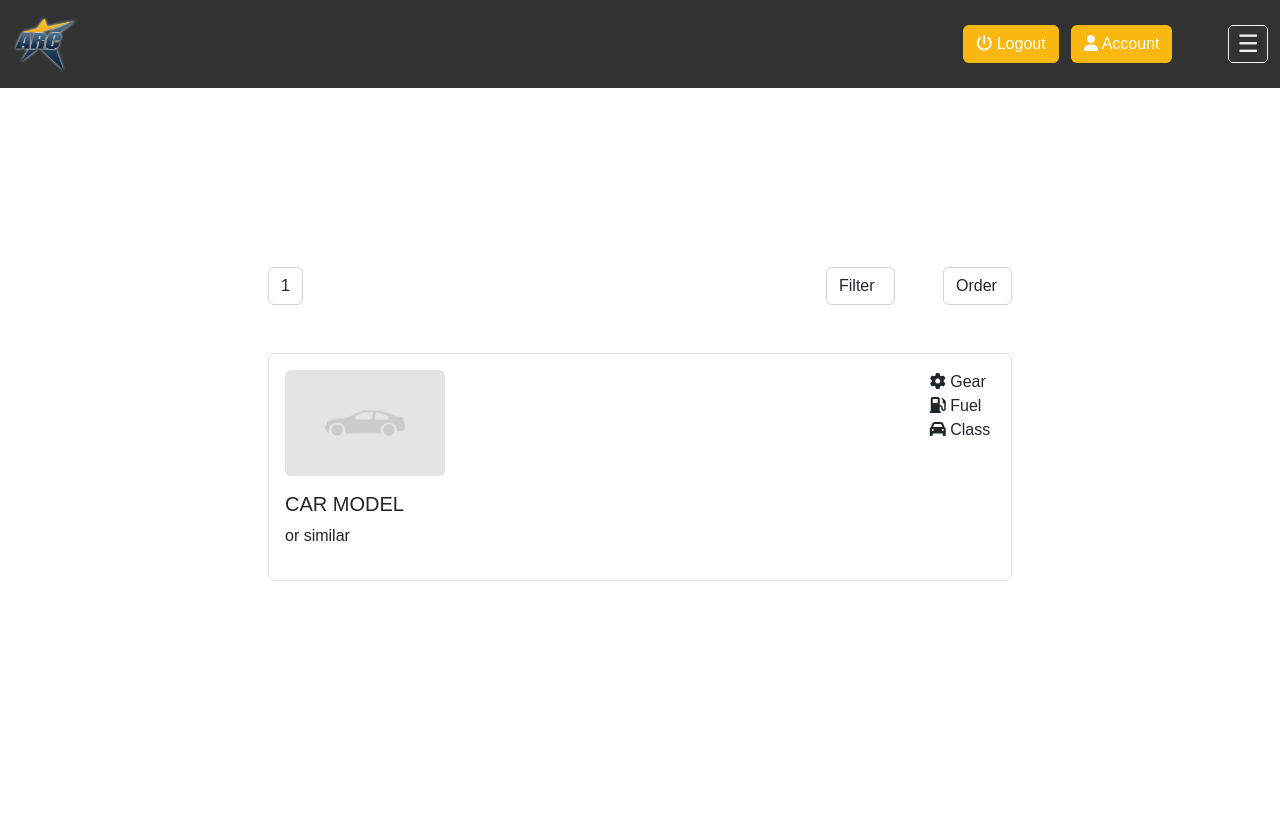
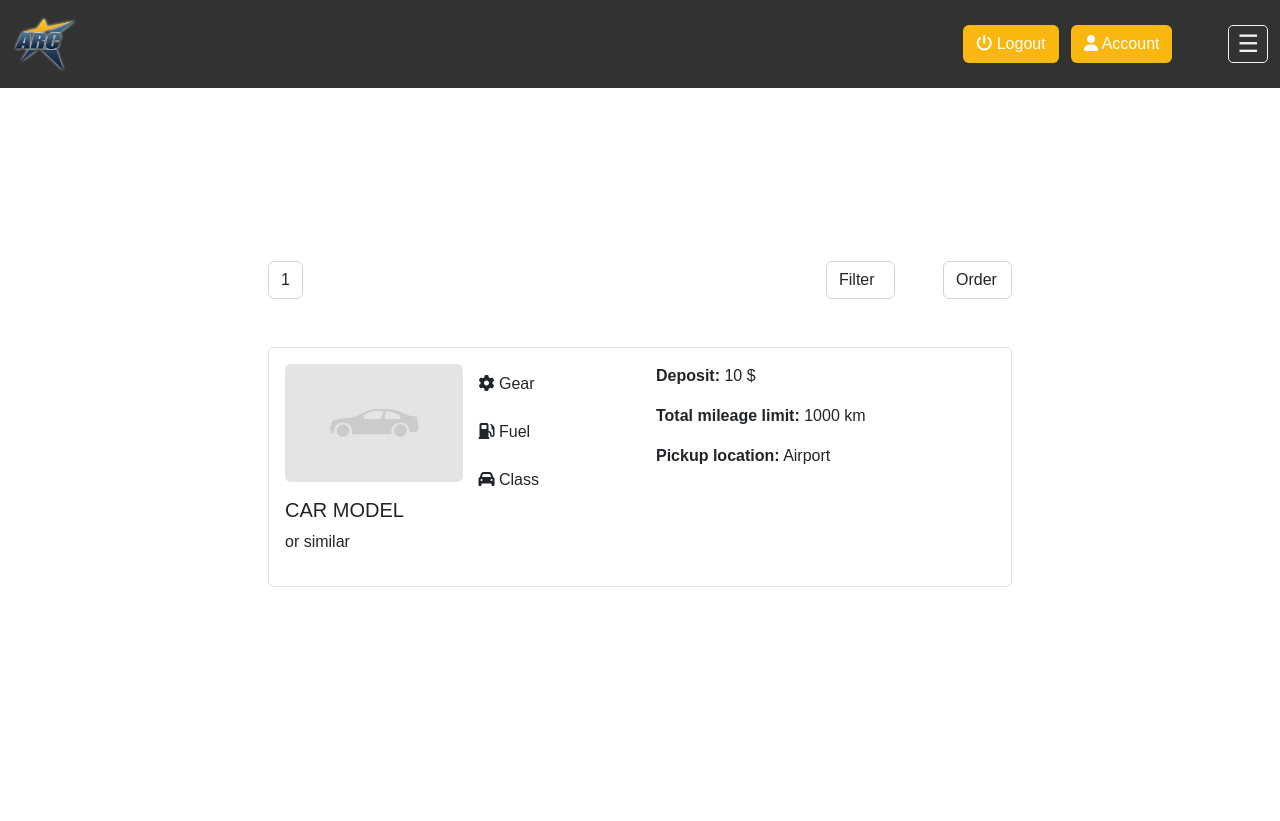
Before and after one commit to oyldrr/alanyarentalcar, a PHP site: page /rent.php in a window 1280 px wide. Shown: the top 821 px of the page. Run offline with PHP 8.4, Linux system fonts and the light colour scheme; the visitor is signed in with stand-in values (Sample User, id 1).

Commit message:
fav icon added rent page improved

```diff
--- a/css/style.css
+++ b/css/style.css
@@ -82,7 +82,6 @@ Color Palette
     overflow-x: hidden;
     padding-top: 60px;
     transition: 0.5s;
-    border-radius: 15px;
 }
 
 /* Sidenav links */
--- a/rent.php
+++ b/rent.php
@@ -55,23 +55,23 @@ require_once "config/connection.php";
         </div>
 
         <div class="cars-container w-75 m-5">
-            <div class="car-card border p-3 rounded d-flex justify-content-between">
+            <div class="car-card border p-3 rounded d-flex">
 
-                <div class="card-col">
-                    <div class="car-image w-25">
+                <div class="card-col w-25 me-3">
+                    <div class="car-image w-100">
                         <img width="100%" class="rounded" src="assets/images/cars/placeholder.jpg" alt="">
                     </div>
                     <h5 class="text-uppercase pt-3">car model</h5>
                     <p>or similar</p>
                 </div>
 
-                <div class="card-col">
-                    <div class="gear">
+                <div class="card-col w-25">
+                    <div class="gear mt-2 mb-4">
                         <i class="fas fa-gear"></i>
                         <span>Gear</span>
                     </div>
 
-                    <div class="fuel">
+                    <div class="fuel mb-4">
                         <i class="fas fa-gas-pump"></i>
                         <span>Fuel</span>
                     </div>
@@ -83,7 +83,22 @@ require_once "config/connection.php";
                 </div>
 
                 <div class="card-col">
+                    <p class="deposit">
+                        <b>Deposit:</b>
+                        <span id="deposit-price">10</span>
+                        <span id="cuurency">$</span>
+                    </p>
 
+                    <p class="total-distance">
+                        <b>Total mileage limit:</b>
+                        <span id="distance-value">1000</span>
+                        <span id="unit">km</span>
+                    </p>
+
+                    <p class="pickup-location">
+                        <b>Pickup location:</b>
+                        <span id="pickup-location">Airport</span>
+                    </p>
                 </div>
 
             </div>
```
Also changed, not shown: assets/images/favicon.ico (added).
